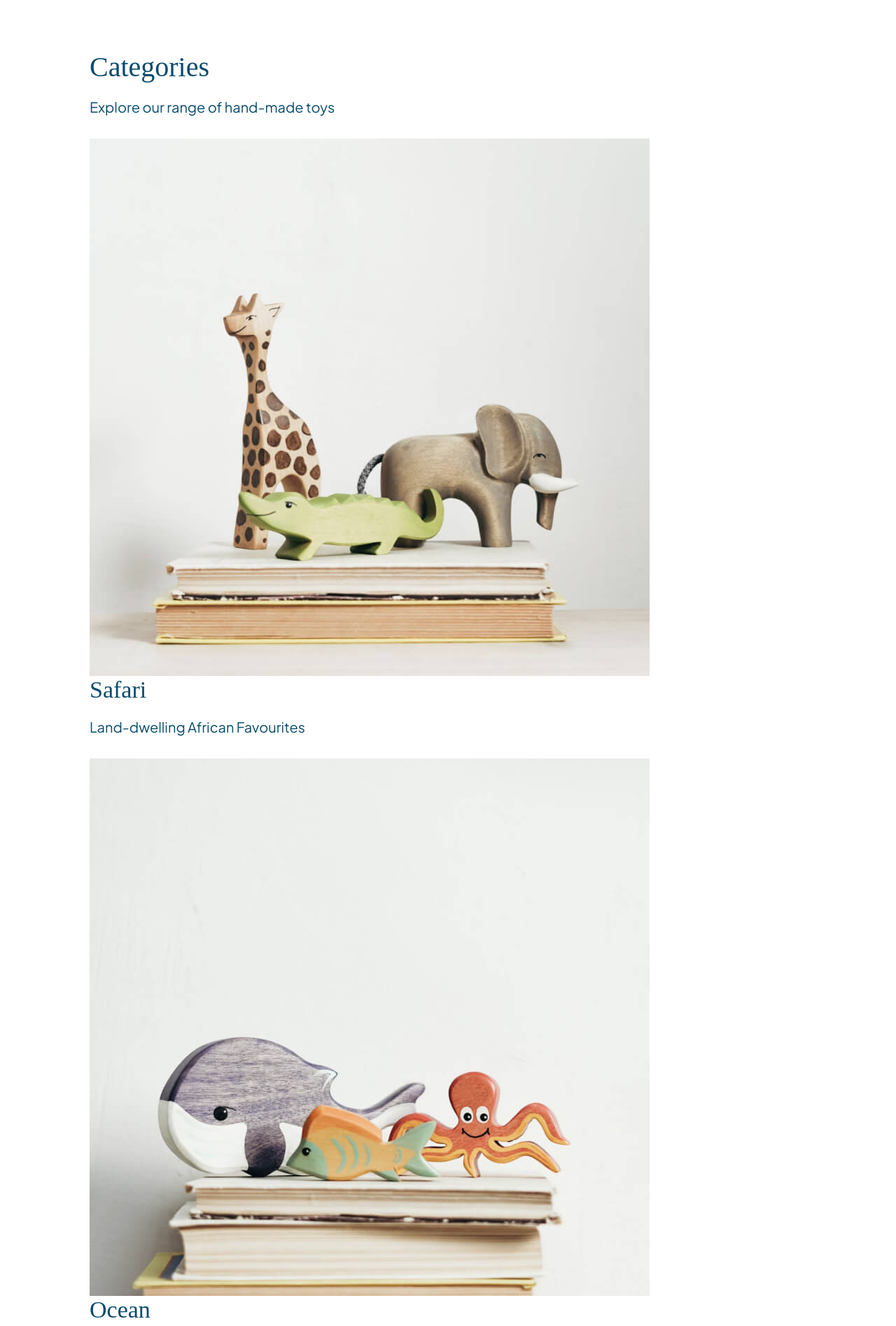
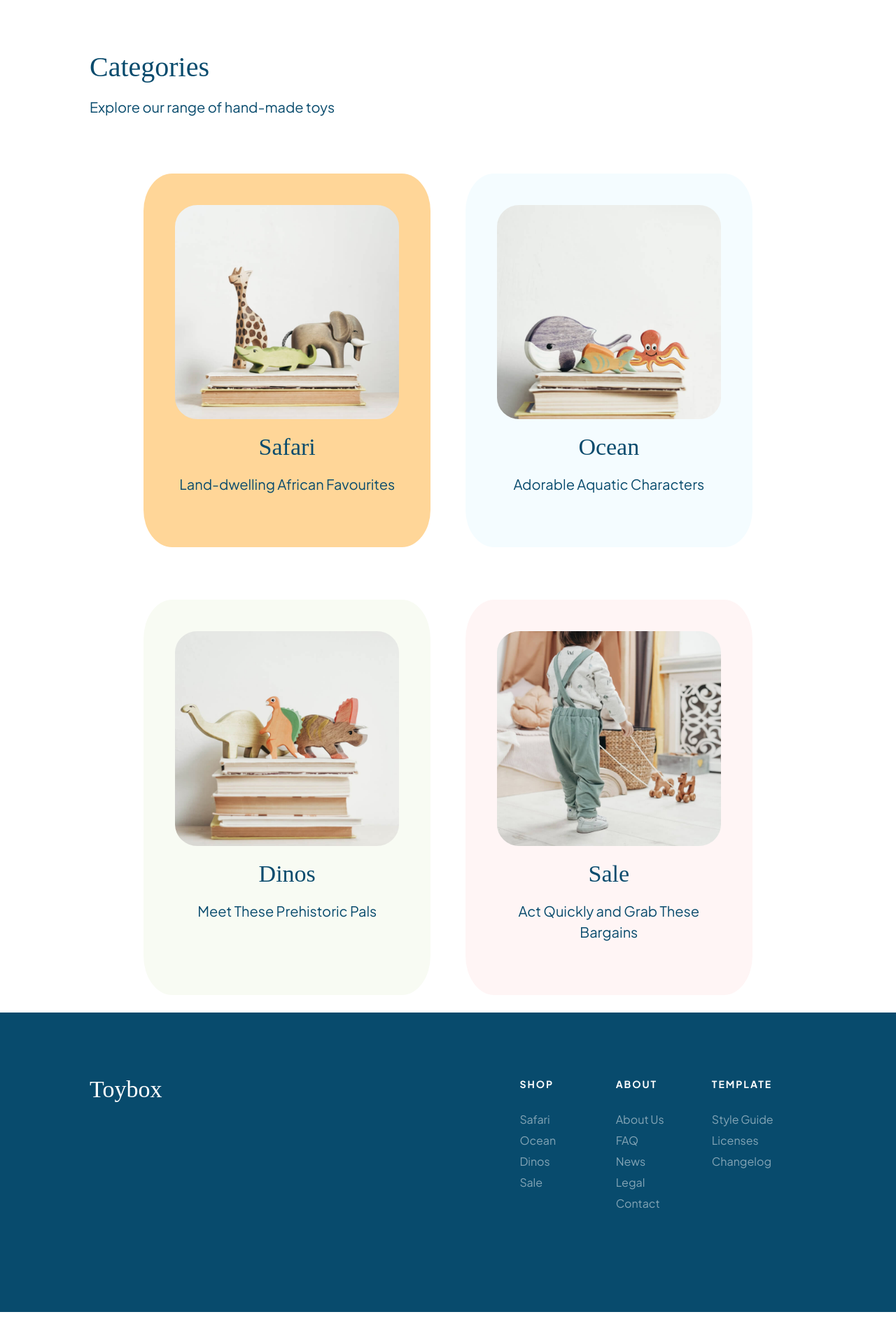
Before and after one commit to genc1499/E-commerce, a plain HTML site: page index.html in a window 1280 px wide. Shown: the part 860-2755 px from the top of the page at 70% size. Drawn offline with Linux system fonts and the light colour scheme; files whose address does not match are found by name; a web font is replaced by a local one.

Commit message:
Styled section :)))))))

```diff
--- a/index.html
+++ b/index.html
@@ -57,42 +57,6 @@
         </div>
       </header>
 
-      <section class="categories" id="categories">
-  <div class="wrapper">
-    <h2>Categories</h2>
-    <p>Explore our range of hand-made toys</p>
-    <ul class="categoryGallery">
-      <li class="items itemOne">
-        <a href="">
-          <img src="./assets/safari-trio.jpg" alt="Hand-carved safari animal toys">
-          <h4>Safari</h4>
-          <p>Land-dwelling African Favourites</p>
-        </a>
-      </li>
-      <li class="items itemTwo">
-        <a href="">
-          <img src="./assets/ocean-trio.jpg" alt="A collection of ocean-themed animal toys">
-          <h4>Ocean</h4>
-          <p>Adorable Aquatic Characters</p>
-        </a>
-       </li>
-       <li class="items itemThree">
-         <a href="">
-           <img src="./assets/dino-trio.jpg" alt="Hand-carved dinosaur toys for kids">
-           <h4>Dinos</h4>
-           <p>Meet These Prehistoric Pals</p>
-         </a>
-       </li>
-       <li class="items itemFour">
-         <a href="">
-           <img src="./assets/sale.jpg" alt="A toddler pulling two wooden animals on wheels">
-           <h4>Sale</h4>
-           <p>Act Quickly and Grab These Bargains</p>
-         </a>
-       </li>
-     </ul> <!-- .categoryGallery END-->
-   </div> <!-- .wrapper END-->
-</section> <!-- .categories END-->
 
     <main>
         <section class="categories" id="categories">
--- /dev/null
+++ b/styles/sass/partials/_sections.scss
@@ -0,0 +1,33 @@
+.categoryGallery {
+    display: flex;
+    justify-content: center;
+    flex-wrap: wrap;
+    text-align: center;
+    width: 100%;
+    .items {
+      padding: 45px;
+      margin: 50px 25px 25px;
+      border-radius: 10%;
+      width: 40%;
+      display: flex;
+      flex-direction: column;
+      align-items: center;
+      img {
+        width: 100%;
+        border-radius: 10%;
+        margin: 0 auto 20px auto;
+      }
+    }
+    .itemOne{
+        background-color: $quinary;
+      }
+      .itemTwo{
+        background-color: $secondary;
+      }
+      .itemThree{
+        background-color: $tertiary;
+      }
+      .itemFour{
+        background-color: $quaternary
+      }
+  }
--- a/styles/sass/styles.scss
+++ b/styles/sass/styles.scss
@@ -8,7 +8,7 @@
 @import "./partials/nav.scss";
 @import "./partials/header.scss";
 @import "./partials/footer.scss";
-
+@import "./partials/sections.scss";
 
 
 // COLOURS:
```
Also changed, not shown: styles/styles.css.
